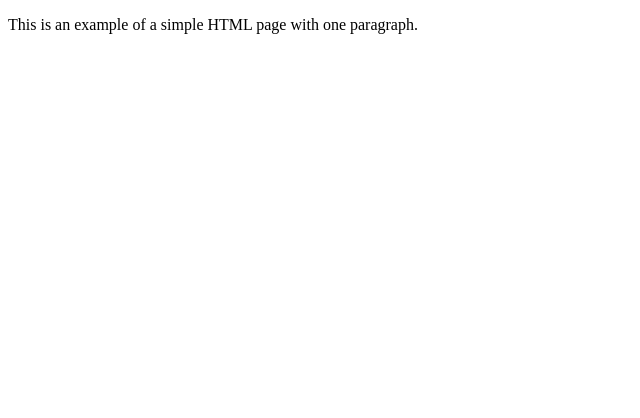
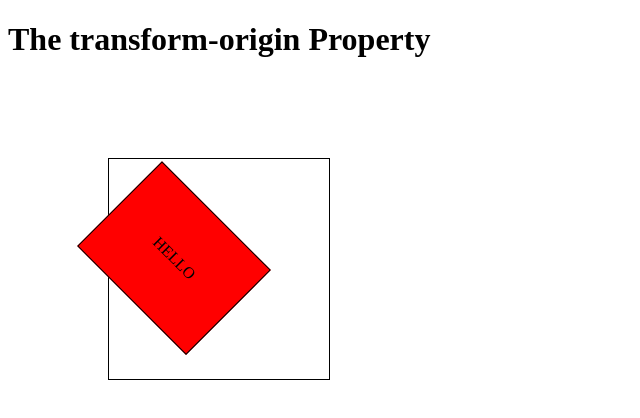
Before and after one commit to FernandoAraujoMarques/tivit, a plain HTML site: page public-html/index.html in a window 1280 px wide. Shown: the whole page, without its empty margins (0-640 px from the left). Drawn offline with Linux system fonts and the light colour scheme.

Commit message:
Update index.html

```diff
--- a/public-html/index.html
+++ b/public-html/index.html
@@ -1,9 +1,35 @@
 <!DOCTYPE html>
 <html>
-    <head>
-        <title>Example</title>
-    </head>
-    <body>
-        <p>This is an example of a simple HTML page with one paragraph.</p>
-    </body>
+<head>
+<style>
+#div1 {
+  position: relative;
+  height: 200px;
+  width: 200px;
+  margin: 100px;
+  padding: 10px;
+  border: 1px solid black;
+}
+
+#div2 {
+  padding: 50px;
+  position: absolute;
+  border: 1px solid black;
+  background-color: red;
+  -ms-transform: rotate(45deg); /* IE 9 */
+  -ms-transform-origin: 20% 40%; /* IE 9 */
+  transform: rotate(45deg);
+  transform-origin: 20% 40%;
+}
+</style>
+</head>
+<body>
+
+<h1>The transform-origin Property</h1>
+
+<div id="div1">
+  <div id="div2">HELLO</div>
+</div>
+
+</body>
 </html>
```
